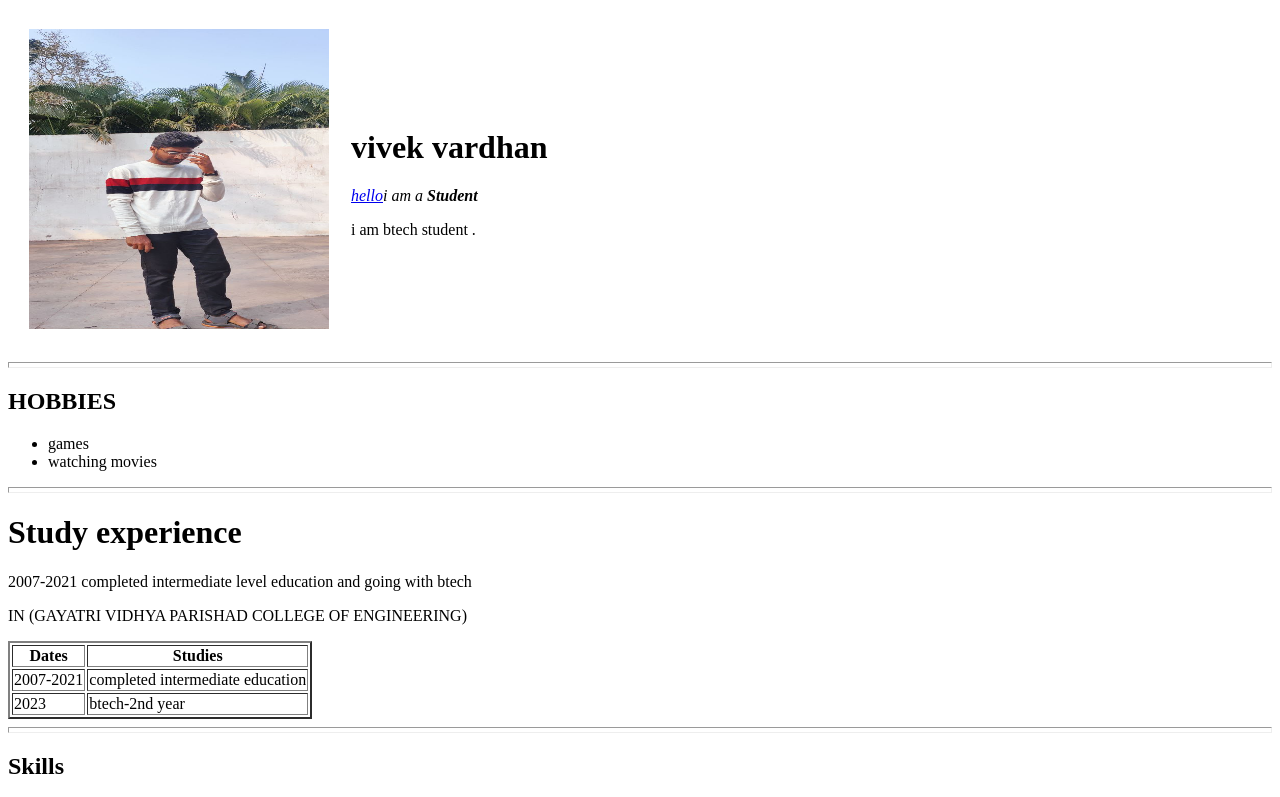
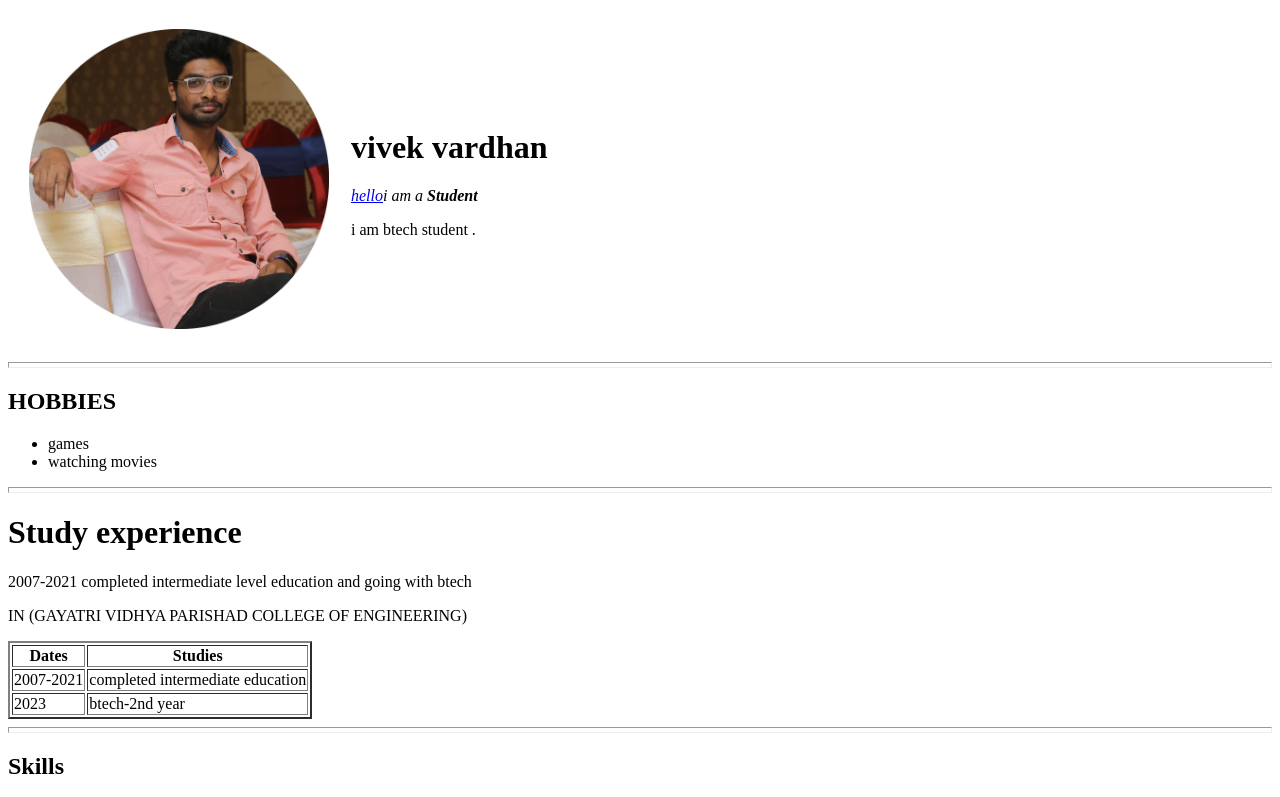
Before and after one commit to VivekVardhanpolamarasetti/CakeWeb, a plain HTML site: page index.html in a window 1280 px wide. Shown: the top 797 px of the page. Drawn offline with Linux system fonts and the light colour scheme.

Commit message:
Added rounded image

```diff
--- a/index.html
+++ b/index.html
@@ -7,7 +7,7 @@
     <body>
         <table cellspacing="20">
             <tr>
-                <td><img src="WhatsApp Image 2023-02-20 at 18.59.47.jpg" alt="Smile" height="300px" width="300px" style="border-radius: 15px,50px;"></td>
+                <td><img src="vivek.jpg" alt="Smile" height="300px" width="300px" style="border-radius: 15px,50px;"></td>
                 <td><h1>vivek vardhan </h1>
                     <p>
                        <em><a href="https://www.google.com/search?q=smile+images&oq=smile&aqs=chrome.0.69i59j46i433i512j0i433i512j0i20i263i512j0i67j0i433i512l4j0i271.2871j0j7&sourceid=chrome&ie=UTF-8">hello</a><em>i am a <strong>Student</strong></em></em>
```
